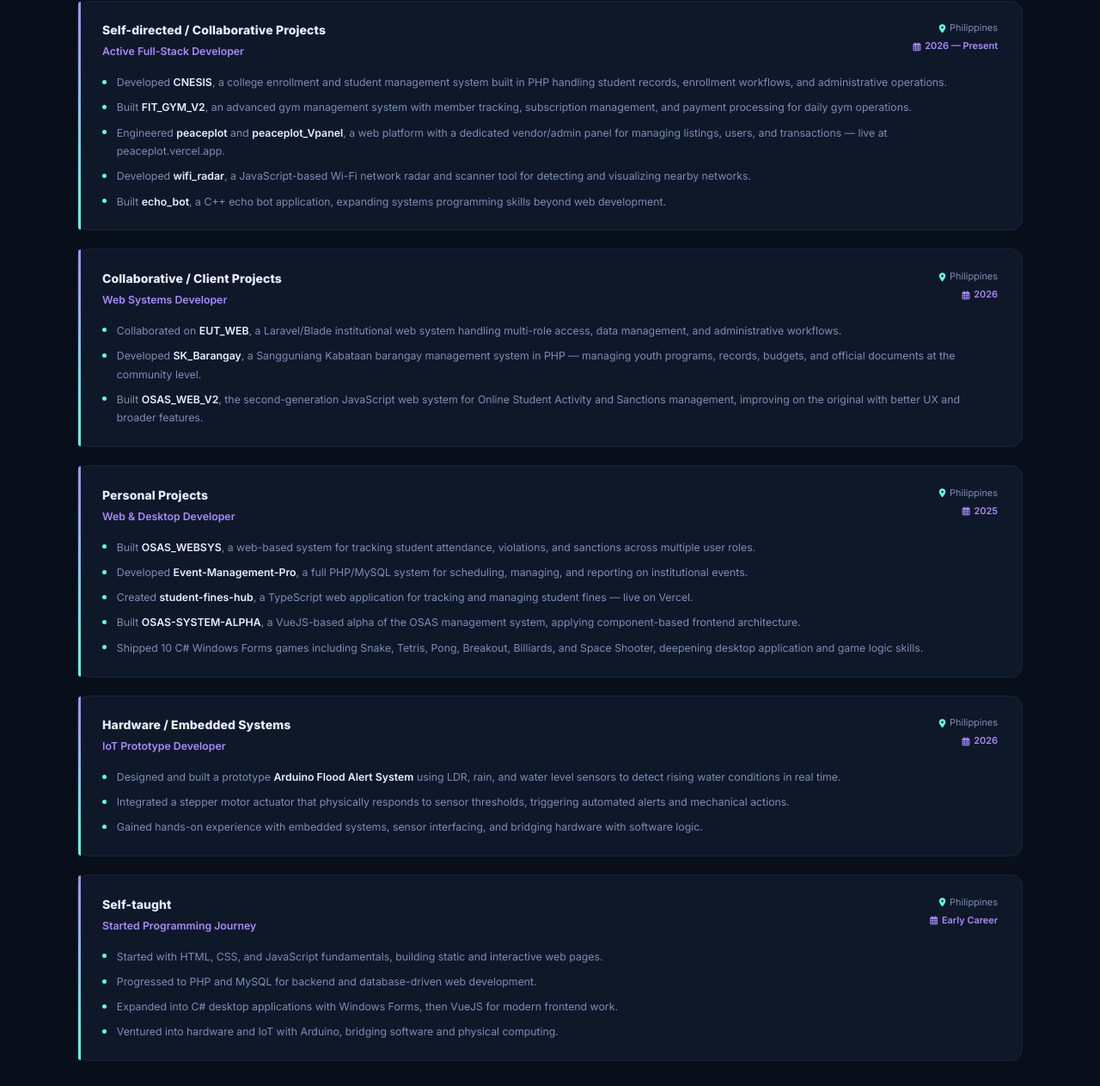
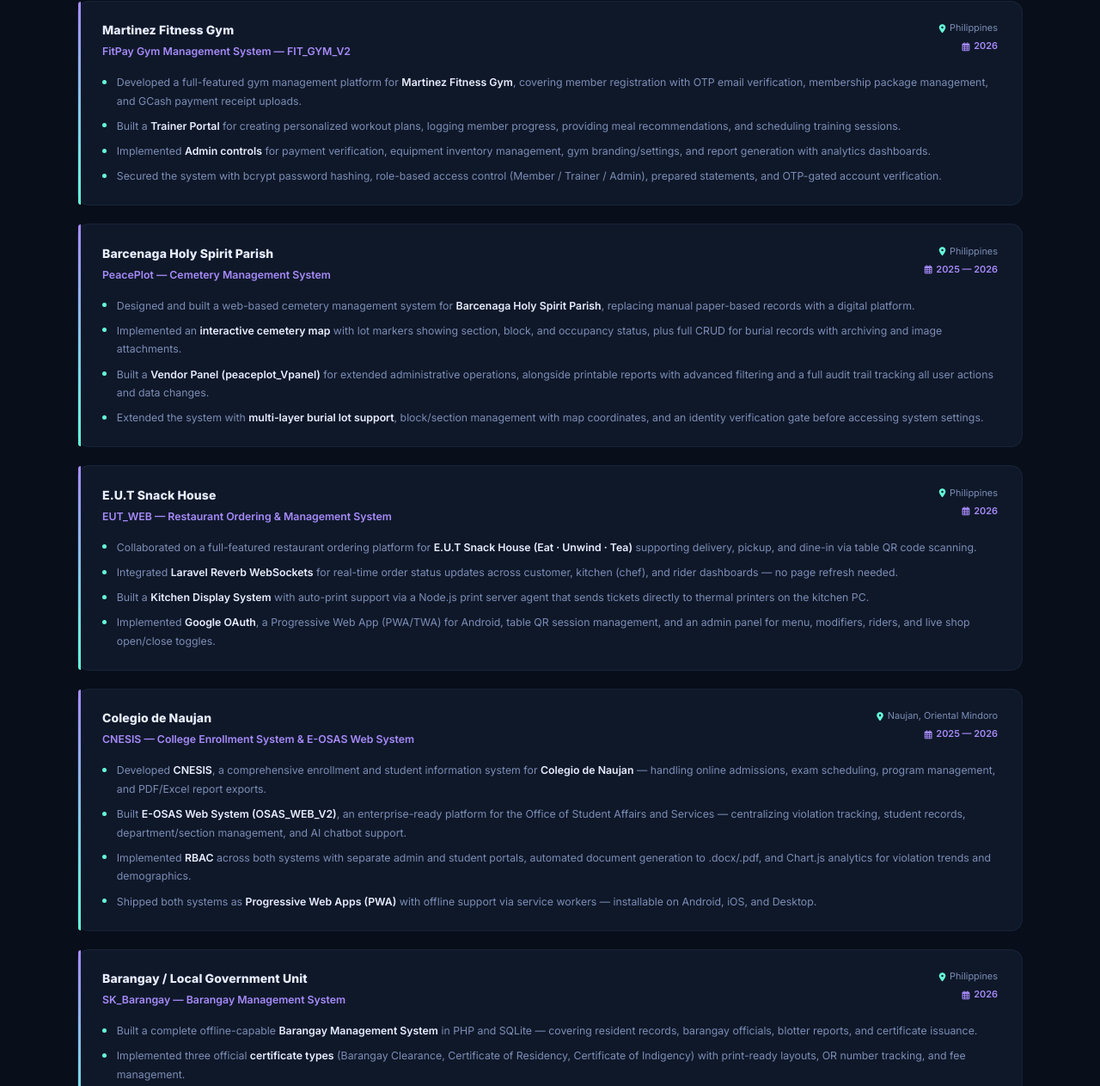
Before and after one commit to Mr-Patrick-James/MyPortfolio, a plain HTML site: page index.html in a window 1280 px wide. Shown: the part 1680-2943 px from the top of the page at 86% size. Drawn offline with Linux system fonts and the light colour scheme.

Commit message:
feat(history): Rewrite journey with real client names and accurate descriptions from READMEs

```diff
--- a/index.html
+++ b/index.html
@@ -207,20 +207,19 @@
                 <div class="journey-item">
                     <div class="journey-header">
                         <div class="journey-left">
-                            <div class="journey-org">Self-directed / Collaborative Projects</div>
-                            <div class="journey-role">Active Full-Stack Developer</div>
+                            <div class="journey-org">Martinez Fitness Gym</div>
+                            <div class="journey-role">FitPay Gym Management System — FIT_GYM_V2</div>
                         </div>
                         <div class="journey-right">
                             <div class="journey-location"><i class="fas fa-map-marker-alt"></i> Philippines</div>
-                            <div class="journey-date"><i class="far fa-calendar-alt"></i> 2026 — Present</div>
+                            <div class="journey-date"><i class="far fa-calendar-alt"></i> 2026</div>
                         </div>
                     </div>
                     <ul class="journey-bullets">
-                        <li>Developed <strong>CNESIS</strong>, a college enrollment and student management system built in PHP handling student records, enrollment workflows, and administrative operations.</li>
-                        <li>Built <strong>FIT_GYM_V2</strong>, an advanced gym management system with member tracking, subscription management, and payment processing for daily gym operations.</li>
-                        <li>Engineered <strong>peaceplot</strong> and <strong>peaceplot_Vpanel</strong>, a web platform with a dedicated vendor/admin panel for managing listings, users, and transactions — live at peaceplot.vercel.app.</li>
-                        <li>Developed <strong>wifi_radar</strong>, a JavaScript-based Wi-Fi network radar and scanner tool for detecting and visualizing nearby networks.</li>
-                        <li>Built <strong>echo_bot</strong>, a C++ echo bot application, expanding systems programming skills beyond web development.</li>
+                        <li>Developed a full-featured gym management platform for <strong>Martinez Fitness Gym</strong>, covering member registration with OTP email verification, membership package management, and GCash payment receipt uploads.</li>
+                        <li>Built a <strong>Trainer Portal</strong> for creating personalized workout plans, logging member progress, providing meal recommendations, and scheduling training sessions.</li>
+                        <li>Implemented <strong>Admin controls</strong> for payment verification, equipment inventory management, gym branding/settings, and report generation with analytics dashboards.</li>
+                        <li>Secured the system with bcrypt password hashing, role-based access control (Member / Trainer / Admin), prepared statements, and OTP-gated account verification.</li>
                     </ul>
                 </div>
 
@@ -228,8 +227,28 @@
                 <div class="journey-item">
                     <div class="journey-header">
                         <div class="journey-left">
-                            <div class="journey-org">Collaborative / Client Projects</div>
-                            <div class="journey-role">Web Systems Developer</div>
+                            <div class="journey-org">Barcenaga Holy Spirit Parish</div>
+                            <div class="journey-role">PeacePlot — Cemetery Management System</div>
+                        </div>
+                        <div class="journey-right">
+                            <div class="journey-location"><i class="fas fa-map-marker-alt"></i> Philippines</div>
+                            <div class="journey-date"><i class="far fa-calendar-alt"></i> 2025 — 2026</div>
+                        </div>
+                    </div>
+                    <ul class="journey-bullets">
+                        <li>Designed and built a web-based cemetery management system for <strong>Barcenaga Holy Spirit Parish</strong>, replacing manual paper-based records with a digital platform.</li>
+                        <li>Implemented an <strong>interactive cemetery map</strong> with lot markers showing section, block, and occupancy status, plus full CRUD for burial records with archiving and image attachments.</li>
+                        <li>Built a <strong>Vendor Panel (peaceplot_Vpanel)</strong> for extended administrative operations, alongside printable reports with advanced filtering and a full audit trail tracking all user actions and data changes.</li>
+                        <li>Extended the system with <strong>multi-layer burial lot support</strong>, block/section management with map coordinates, and an identity verification gate before accessing system settings.</li>
+                    </ul>
+                </div>
+
+                <!-- Entry 3 -->
+                <div class="journey-item">
+                    <div class="journey-header">
+                        <div class="journey-left">
+                            <div class="journey-org">E.U.T Snack House</div>
+                            <div class="journey-role">EUT_WEB — Restaurant Ordering & Management System</div>
                         </div>
                         <div class="journey-right">
                             <div class="journey-location"><i class="fas fa-map-marker-alt"></i> Philippines</div>
@@ -237,30 +256,10 @@
                         </div>
                     </div>
                     <ul class="journey-bullets">
-                        <li>Collaborated on <strong>EUT_WEB</strong>, a Laravel/Blade institutional web system handling multi-role access, data management, and administrative workflows.</li>
-                        <li>Developed <strong>SK_Barangay</strong>, a Sangguniang Kabataan barangay management system in PHP — managing youth programs, records, budgets, and official documents at the community level.</li>
-                        <li>Built <strong>OSAS_WEB_V2</strong>, the second-generation JavaScript web system for Online Student Activity and Sanctions management, improving on the original with better UX and broader features.</li>
-                    </ul>
-                </div>
-
-                <!-- Entry 3 -->
-                <div class="journey-item">
-                    <div class="journey-header">
-                        <div class="journey-left">
-                            <div class="journey-org">Personal Projects</div>
-                            <div class="journey-role">Web & Desktop Developer</div>
-                        </div>
-                        <div class="journey-right">
-                            <div class="journey-location"><i class="fas fa-map-marker-alt"></i> Philippines</div>
-                            <div class="journey-date"><i class="far fa-calendar-alt"></i> 2025</div>
-                        </div>
-                    </div>
-                    <ul class="journey-bullets">
-                        <li>Built <strong>OSAS_WEBSYS</strong>, a web-based system for tracking student attendance, violations, and sanctions across multiple user roles.</li>
-                        <li>Developed <strong>Event-Management-Pro</strong>, a full PHP/MySQL system for scheduling, managing, and reporting on institutional events.</li>
-                        <li>Created <strong>student-fines-hub</strong>, a TypeScript web application for tracking and managing student fines — live on Vercel.</li>
-                        <li>Built <strong>OSAS-SYSTEM-ALPHA</strong>, a VueJS-based alpha of the OSAS management system, applying component-based frontend architecture.</li>
-                        <li>Shipped 10 C# Windows Forms games including Snake, Tetris, Pong, Breakout, Billiards, and Space Shooter, deepening desktop application and game logic skills.</li>
+                        <li>Collaborated on a full-featured restaurant ordering platform for <strong>E.U.T Snack House (Eat · Unwind · Tea)</strong> supporting delivery, pickup, and dine-in via table QR code scanning.</li>
+                        <li>Integrated <strong>Laravel Reverb WebSockets</strong> for real-time order status updates across customer, kitchen (chef), and rider dashboards — no page refresh needed.</li>
+                        <li>Built a <strong>Kitchen Display System</strong> with auto-print support via a Node.js print server agent that sends tickets directly to thermal printers on the kitchen PC.</li>
+                        <li>Implemented <strong>Google OAuth</strong>, a Progressive Web App (PWA/TWA) for Android, table QR session management, and an admin panel for menu, modifiers, riders, and live shop open/close toggles.</li>
                     </ul>
                 </div>
 
@@ -268,8 +267,28 @@
                 <div class="journey-item">
                     <div class="journey-header">
                         <div class="journey-left">
-                            <div class="journey-org">Hardware / Embedded Systems</div>
-                            <div class="journey-role">IoT Prototype Developer</div>
+                            <div class="journey-org">Colegio de Naujan</div>
+                            <div class="journey-role">CNESIS — College Enrollment System &amp; E-OSAS Web System</div>
+                        </div>
+                        <div class="journey-right">
+                            <div class="journey-location"><i class="fas fa-map-marker-alt"></i> Naujan, Oriental Mindoro</div>
+                            <div class="journey-date"><i class="far fa-calendar-alt"></i> 2025 — 2026</div>
+                        </div>
+                    </div>
+                    <ul class="journey-bullets">
+                        <li>Developed <strong>CNESIS</strong>, a comprehensive enrollment and student information system for <strong>Colegio de Naujan</strong> — handling online admissions, exam scheduling, program management, and PDF/Excel report exports.</li>
+                        <li>Built <strong>E-OSAS Web System (OSAS_WEB_V2)</strong>, an enterprise-ready platform for the Office of Student Affairs and Services — centralizing violation tracking, student records, department/section management, and AI chatbot support.</li>
+                        <li>Implemented <strong>RBAC</strong> across both systems with separate admin and student portals, automated document generation to .docx/.pdf, and Chart.js analytics for violation trends and demographics.</li>
+                        <li>Shipped both systems as <strong>Progressive Web Apps (PWA)</strong> with offline support via service workers — installable on Android, iOS, and Desktop.</li>
+                    </ul>
+                </div>
+
+                <!-- Entry 5 -->
+                <div class="journey-item">
+                    <div class="journey-header">
+                        <div class="journey-left">
+                            <div class="journey-org">Barangay / Local Government Unit</div>
+                            <div class="journey-role">SK_Barangay — Barangay Management System</div>
                         </div>
                         <div class="journey-right">
                             <div class="journey-location"><i class="fas fa-map-marker-alt"></i> Philippines</div>
@@ -277,13 +296,32 @@
                         </div>
                     </div>
                     <ul class="journey-bullets">
-                        <li>Designed and built a prototype <strong>Arduino Flood Alert System</strong> using LDR, rain, and water level sensors to detect rising water conditions in real time.</li>
-                        <li>Integrated a stepper motor actuator that physically responds to sensor thresholds, triggering automated alerts and mechanical actions.</li>
-                        <li>Gained hands-on experience with embedded systems, sensor interfacing, and bridging hardware with software logic.</li>
+                        <li>Built a complete offline-capable <strong>Barangay Management System</strong> in PHP and SQLite — covering resident records, barangay officials, blotter reports, and certificate issuance.</li>
+                        <li>Implemented three official <strong>certificate types</strong> (Barangay Clearance, Certificate of Residency, Certificate of Indigency) with print-ready layouts, OR number tracking, and fee management.</li>
+                        <li>Built the <strong>Blotter Module</strong> with incident filing, status tracking (Pending → Ongoing → Resolved / Dismissed), and detailed action logs — plus a live dashboard showing population breakdowns and certificate statistics.</li>
                     </ul>
                 </div>
 
-                <!-- Entry 5 -->
+                <!-- Entry 6 -->
+                <div class="journey-item">
+                    <div class="journey-header">
+                        <div class="journey-left">
+                            <div class="journey-org">Personal Research Project</div>
+                            <div class="journey-role">wifi_radar — Privacy-Focused Wi-Fi Sensing System</div>
+                        </div>
+                        <div class="journey-right">
+                            <div class="journey-location"><i class="fas fa-map-marker-alt"></i> Philippines</div>
+                            <div class="journey-date"><i class="far fa-calendar-alt"></i> 2026</div>
+                        </div>
+                    </div>
+                    <ul class="journey-bullets">
+                        <li>Engineered a local, privacy-focused <strong>Wi-Fi radar sensing system</strong> using ESP32 microcontrollers to detect human presence, motion, and spatial attributes via radio wave (CSI) distortions — no cloud dependencies.</li>
+                        <li>Built a <strong>Node.js backend</strong> (Express, SerialPort, WebSocket) to stream Channel State Information from the ESP32 firmware to a live dashboard rendered with <strong>Three.js as a 3D Digital Twin</strong>.</li>
+                        <li>Wrote <strong>C++ ESP32 firmware</strong> for CSI sniffing with a roadmap for NFC/RFID integration for physical identity verification alongside statistical AI/ML signature analysis running entirely offline.</li>
+                    </ul>
+                </div>
+
+                <!-- Entry 7 -->
                 <div class="journey-item">
                     <div class="journey-header">
                         <div class="journey-left">
@@ -299,7 +337,7 @@
                         <li>Started with HTML, CSS, and JavaScript fundamentals, building static and interactive web pages.</li>
                         <li>Progressed to PHP and MySQL for backend and database-driven web development.</li>
                         <li>Expanded into C# desktop applications with Windows Forms, then VueJS for modern frontend work.</li>
-                        <li>Ventured into hardware and IoT with Arduino, bridging software and physical computing.</li>
+                        <li>Ventured into hardware and IoT with Arduino and ESP32, bridging software and physical computing.</li>
                     </ul>
                 </div>
 
```
